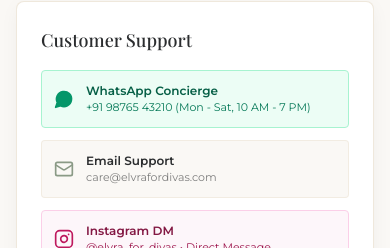
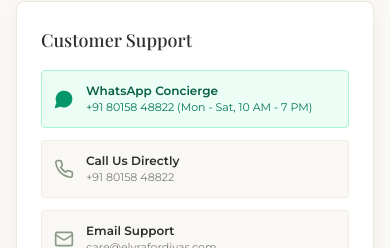
Before and after one commit to JEEVATHARANI21/elvra-for-divas, a React (Vite) app in the folder client/: page /contact in a window 390 px wide. Shown: the part 365-613 px from the top of the page. Built offline with nearby package versions, Linux system fonts and the light colour scheme; no server answers; a web font is replaced by a local one.

Commit message:
feat(contact): update official WhatsApp and support phone number to +91 80158 48822

```diff
--- a/client/src/components/common/Footer.tsx
+++ b/client/src/components/common/Footer.tsx
@@ -84,7 +84,7 @@
                   <Instagram className="w-4 h-4" />
                 </a>
                 <a
-                  href="https://wa.me/919876543210?text=Hi%20Elvra%20team,%20I'm%20reaching%20out%20from%20the%20website"
+                  href="https://wa.me/918015848822?text=Hi%20Elvra%20team,%20I'm%20reaching%20out%20from%20the%20website"
                   target="_blank"
                   rel="noopener noreferrer"
                   className="w-9 h-9 rounded-full bg-white border border-sand flex items-center justify-center text-charcoal hover:text-sage hover:border-sage transition-colors"
--- a/client/src/components/common/WhatsAppFloat.tsx
+++ b/client/src/components/common/WhatsAppFloat.tsx
@@ -3,7 +3,7 @@
 
 export const WhatsAppFloat: React.FC = () => {
   const [isOpen, setIsOpen] = useState(false);
-  const phoneNumber = '919876543210';
+  const phoneNumber = '918015848822';
 
   const quickPrompts = [
     { title: 'Track My Order', message: 'Hi Elvra Concierge, I would like to check the tracking status of my order.' },
--- a/client/src/pages/OrderSuccessPage.tsx
+++ b/client/src/pages/OrderSuccessPage.tsx
@@ -30,7 +30,7 @@
 
   const handleWhatsAppUpdates = () => {
     const text = `Hi Elvra Concierge, I just placed order ${orderNumber}. Please send me tracking and delivery updates on this number.`;
-    window.open(`https://wa.me/919876543210?text=${encodeURIComponent(text)}`, '_blank');
+    window.open(`https://wa.me/918015848822?text=${encodeURIComponent(text)}`, '_blank');
   };
 
   return (
--- a/client/src/pages/static/ContactPage.tsx
+++ b/client/src/pages/static/ContactPage.tsx
@@ -30,7 +30,7 @@
 
             <div className="space-y-3">
               <a
-                href="https://wa.me/919876543210?text=Hello%20Elvra%20team"
+                href="https://wa.me/918015848822?text=Hello%20Elvra%20team"
                 target="_blank"
                 rel="noopener noreferrer"
                 className="flex items-center gap-3 p-3 bg-emerald-50 rounded border border-emerald-200 text-emerald-800 hover:bg-emerald-100 transition-colors"
@@ -38,7 +38,18 @@
                 <MessageCircle className="w-5 h-5 text-emerald-600 fill-current shrink-0" />
                 <div>
                   <p className="font-semibold">WhatsApp Concierge</p>
-                  <p className="text-[11px] text-emerald-700">+91 98765 43210 (Mon - Sat, 10 AM - 7 PM)</p>
+                  <p className="text-[11px] text-emerald-700">+91 80158 48822 (Mon - Sat, 10 AM - 7 PM)</p>
+                </div>
+              </a>
+
+              <a
+                href="tel:+918015848822"
+                className="flex items-center gap-3 p-3 bg-cream rounded border border-sand/40 text-charcoal hover:border-sage transition-colors"
+              >
+                <Phone className="w-5 h-5 text-sage shrink-0" />
+                <div>
+                  <p className="font-semibold text-charcoal">Call Us Directly</p>
+                  <p className="text-[11px] text-charcoal/60">+91 80158 48822</p>
                 </div>
               </a>
 
--- a/client/src/services/api.ts
+++ b/client/src/services/api.ts
@@ -217,7 +217,7 @@
         settings: {
           free_shipping_threshold: '999',
           shipping_charge: '50',
-          support_whatsapp: '+919876543210',
+          support_whatsapp: '+918015848822',
           support_email: 'care@elvrafordivas.com',
           brand_tagline: 'Wings to Explore',
           brand_message: 'Comfort Looks Good On You.',
--- a/client/src/styles/theme.ts
+++ b/client/src/styles/theme.ts
@@ -11,7 +11,7 @@
   name: 'Elvra For Divas',
   tagline: 'Wings to Explore',
   message: 'Comfort Looks Good On You.',
-  phone: '+919876543210',
-  instagram: '@elvrafordivas',
+  phone: '+918015848822',
+  instagram: '@elvra_for_divas',
   freeShippingThreshold: 999,
 } as const;
```
Also changed, not shown: 1 other file (tests, documents, lock files or other folders).
